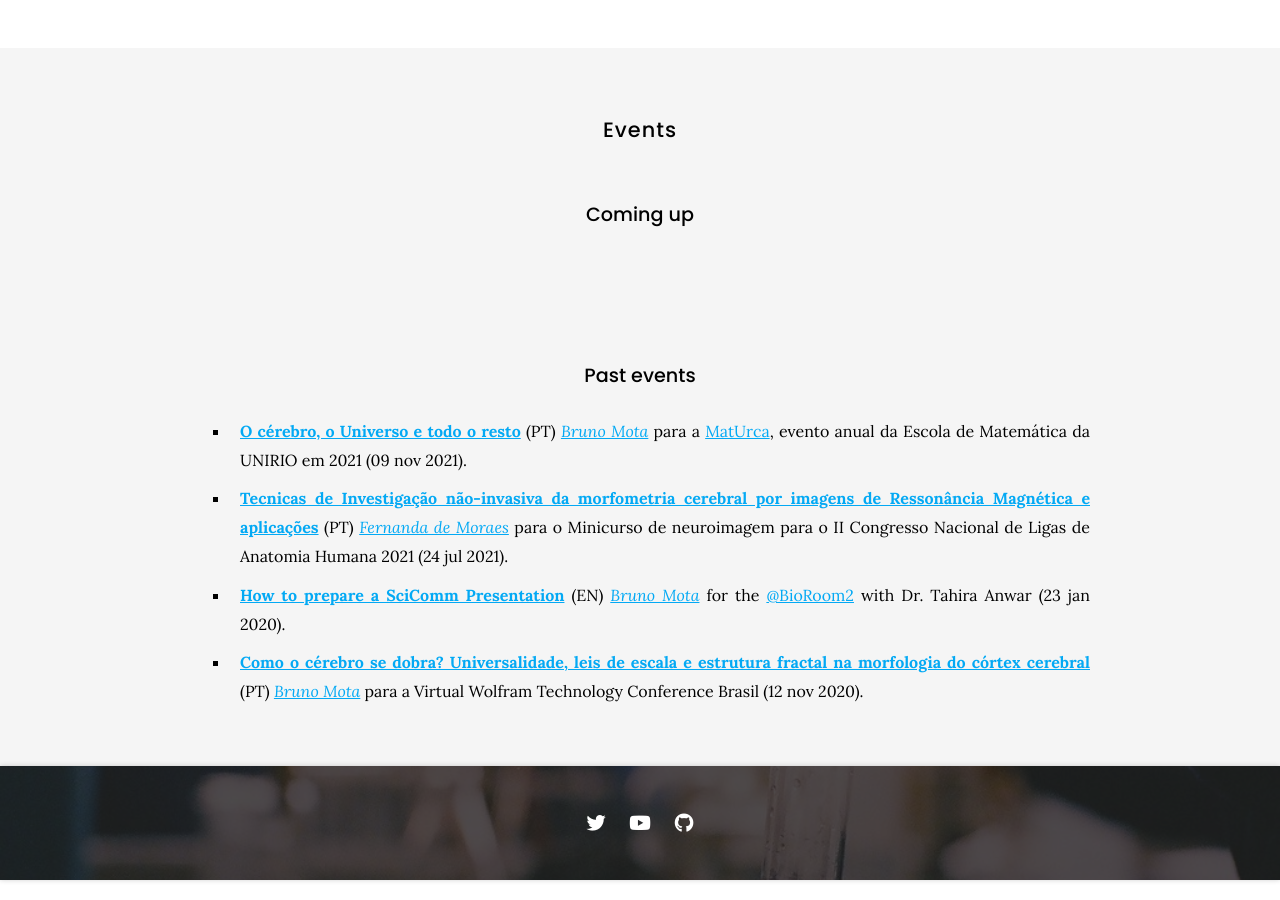
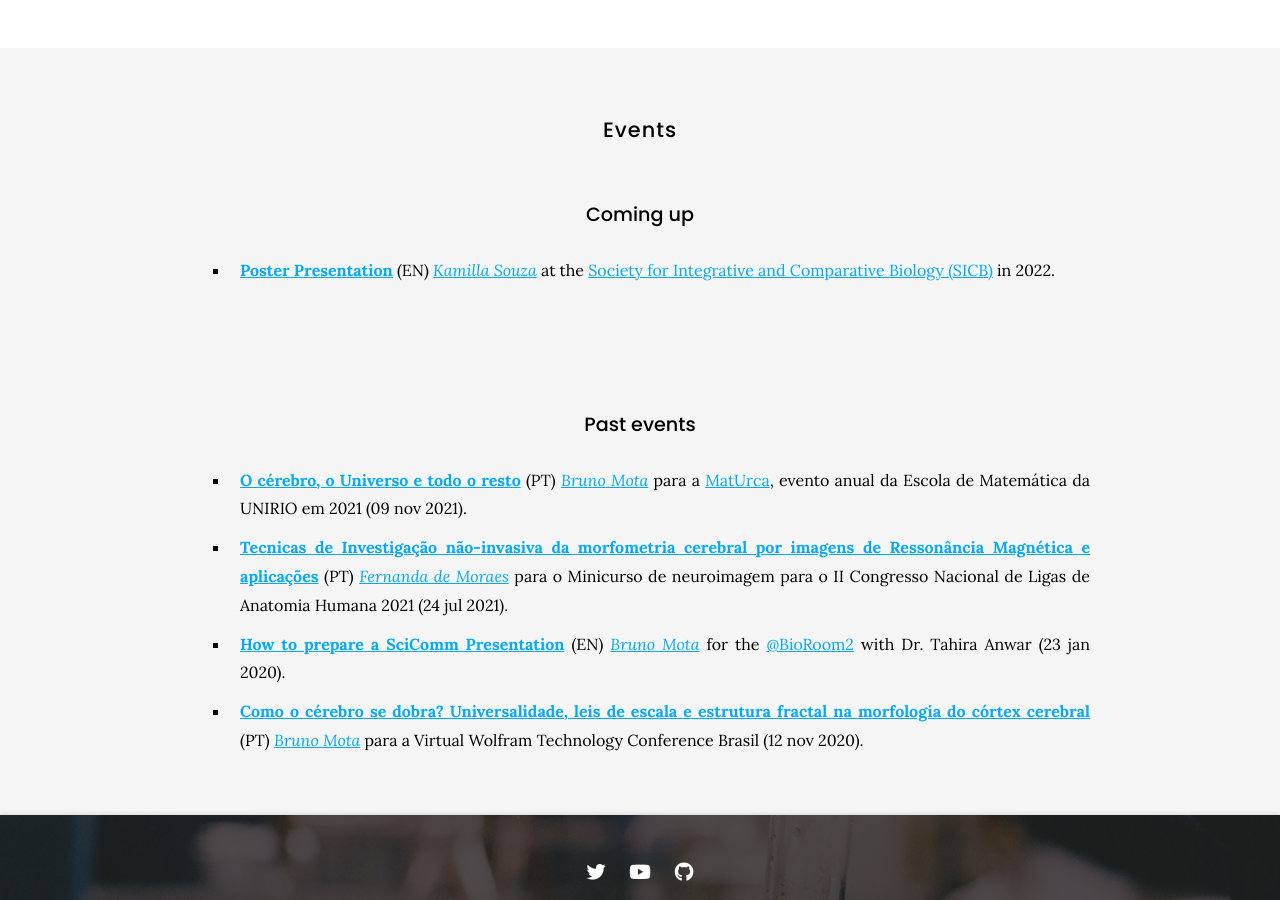
Before and after one commit to metaBIOlab/metabio, a Jekyll site: the page built from tools/index.md, in a window 1280 px wide and 900 px high, scrolled down 2006 px. Built offline with Jekyll 4.4.1, drawn with Linux system fonts in a browser that asks for light colours; nearby versions of some CDN libraries.

Commit message:
Update index.md

```diff
--- a/tools/index.md
+++ b/tools/index.md
@@ -47,6 +47,8 @@
 
 ### Coming up
 
+- **[Poster Presentation](https://www.youtube.com/watch?v=YwNYCC35IIE)** (EN) _[Kamilla Souza](kamilla-souza)_ at the [Society for Integrative and Comparative Biology (SICB)](https://burkclients.com/sicb/meetings/2022/site/) in 2022.
+<br>
 <!-- - Event 2 -->
 
 <br>
```
